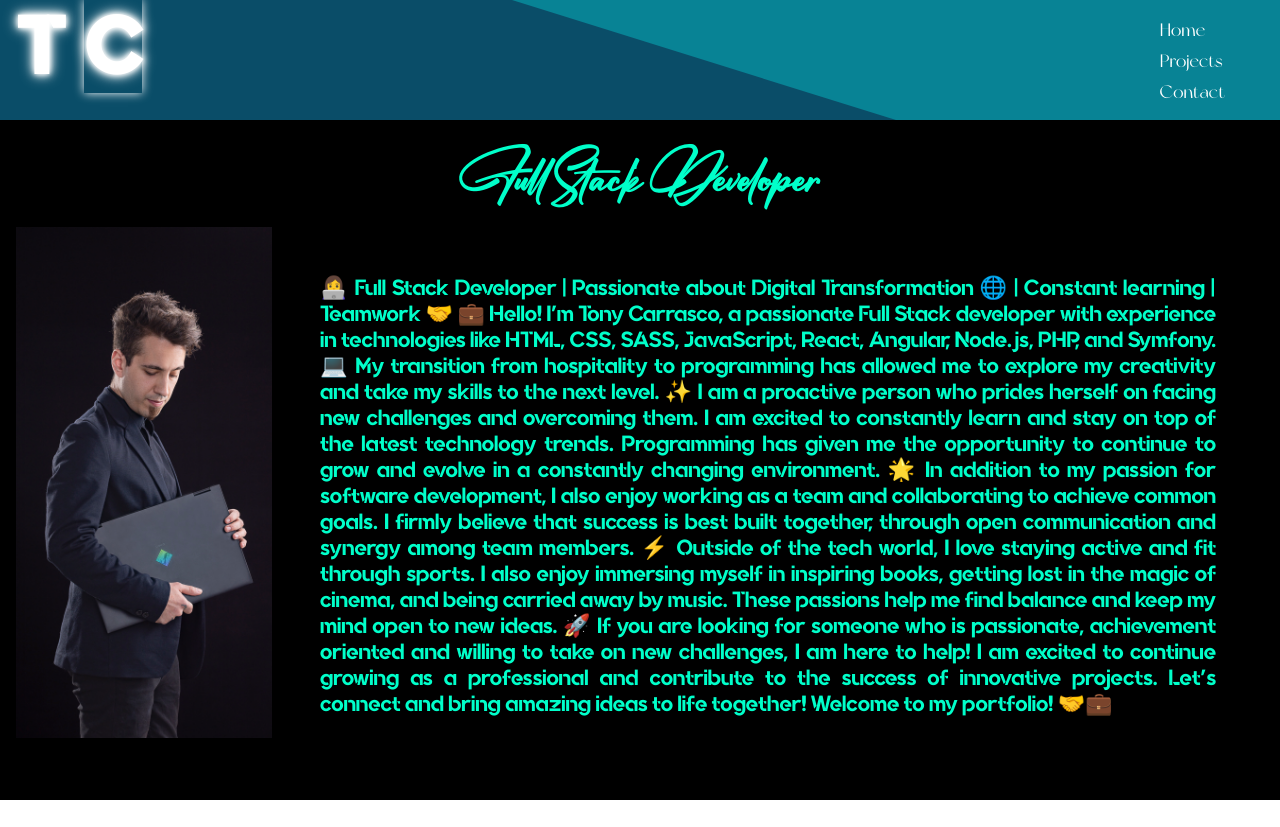
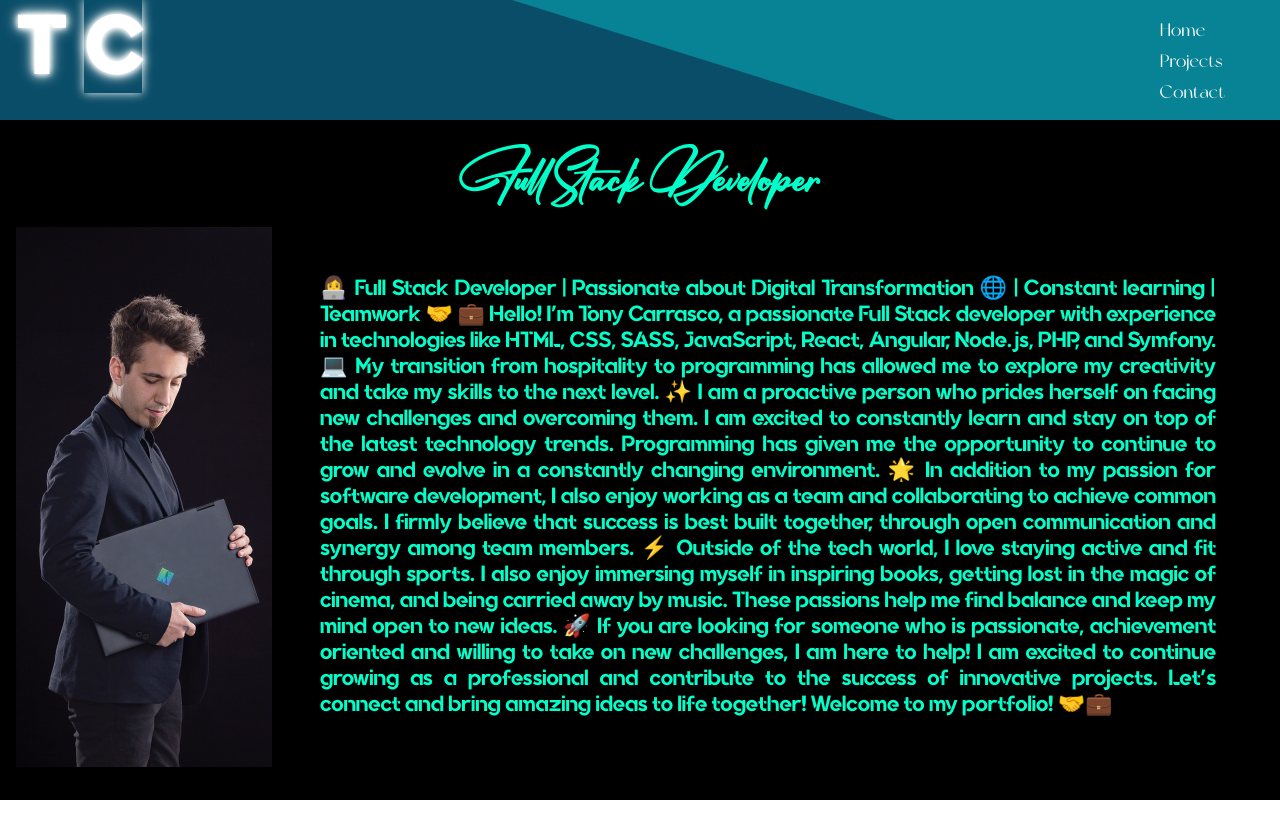
Before and after one commit to TonyDev92/PortFolio, an Angular app: page /about in a window 1280 px wide. Before the commit the page ends 800 px from the top, so only its background shows below. Built offline with nearby package versions, Linux system fonts and the light colour scheme.

Commit message:
Portfolio v3

```diff
--- a/src/app/pages/about-page/about-page.component.scss
+++ b/src/app/pages/about-page/about-page.component.scss
@@ -31,7 +31,7 @@
     }
     &__img{
         width: 20%;
-        height: 71vh;
+        height: 75vh;
         margin-left: 1rem;
         &__cnt{
             width: 100%;
```
